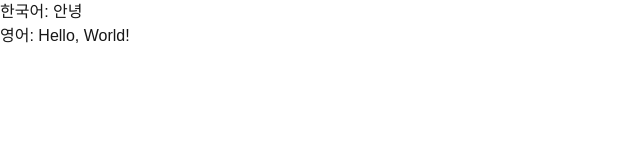
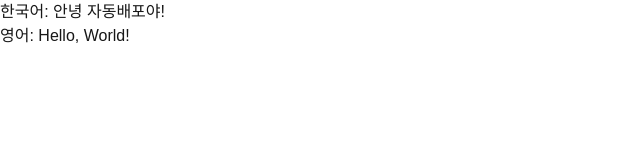
Before and after one commit to DevelopSoo/codeit-fesi9-aws, a Next.js app: page / in a window 1280 px wide. Shown: the top 160 px of the page, without its empty margins (0-640 px from the left). Built offline with nearby package versions, Linux system fonts and the light colour scheme.

Commit message:
자동배포

```diff
--- a/src/app/page.tsx
+++ b/src/app/page.tsx
@@ -15,7 +15,7 @@ export default function Home() {
 
   return (
     <div>
-      <div>한국어: 안녕</div>
+      <div>한국어: 안녕 자동배포야!</div>
       <div>영어: {message}</div>
     </div>
   );
```
